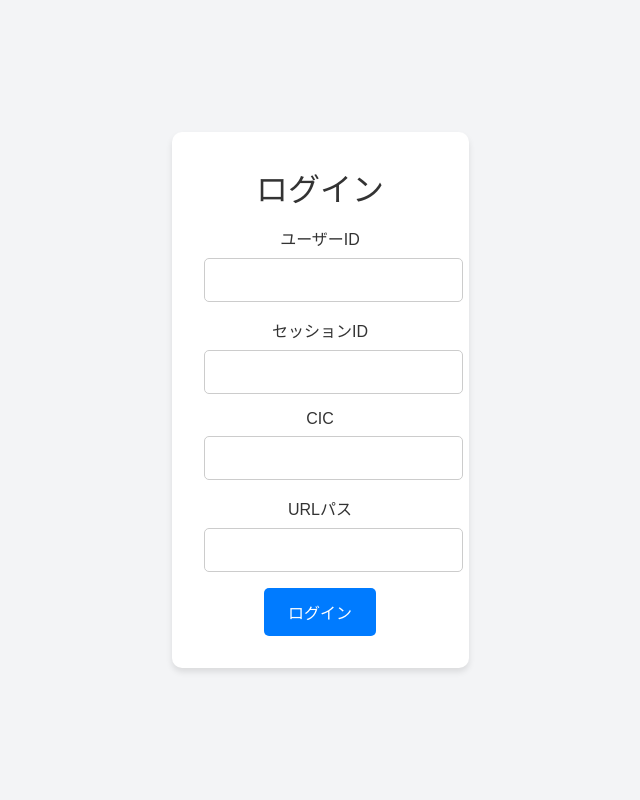
After one commit to koren-kobatake/my_django_mock, a Django app: page /new-tab-test/ in a window 1280 px wide. The commit adds this page. Shown: the whole page, without its empty margins (320-960 px from the left). Run offline with Django 5.2, Linux system fonts and the light colour scheme.

Commit message:
新規POST別タブ表示画面追加

```diff
--- a/mock/templates/mock/index.html
+++ b/mock/templates/mock/index.html
@@ -60,7 +60,8 @@
         <div class="title">決済ポータル向け Mock遷移画面</div>
         <div class="btn-group">
             <a href="http://127.0.0.1:8000/new-tab-get/" target="_blank" class="btn"><i class="fas fa-external-link-alt"></i> 別タブ表示（GET）</a>
-            <a href="http://127.0.0.1:8000/new-tab/" target="_blank" class="btn disabled" id="btn-new-tab-post"><i class="fas fa-external-link-alt"></i> 別タブ表示（POST）</a>
+            <a href="http://127.0.0.1:8000/new-tab-test/" target="_blank" class="btn"><i class="fas fa-external-link-alt"></i> 別タブ表示（POST）</a>
+            <a href="http://127.0.0.1:8000/new-tab-post/" target="_blank" class="btn disabled" id="btn-new-tab-post"><i class="fas fa-external-link-alt"></i> 別タブ表示（POST）</a>
             <a href="http://127.0.0.1:8000/iframe/" target="_blank" class="btn disabled" id="btn-iframe-post"><i class="fas fa-window-maximize"></i> IFrame表示（POST）</a>
         </div>
     </div>
--- a/mock/templates/mock/new_tab_post.html
+++ b/mock/templates/mock/new_tab_post.html
@@ -1,7 +1,7 @@
 <!DOCTYPE html>
 <html>
 <head>
-    <title>別タブ（POST）</title>
+    <title>別タブ（POST）dddddd</title>
     <script>
         async function handleSubmit(event) {
             event.preventDefault();
@@ -10,7 +10,7 @@
             var form = event.target;
             var userId = form.userId.value;
             var cic = form.cic.value;
-            var url = 'http://localhost:3000/api/ledgerInquiry/login';
+            var url = 'http://localhost:3000/api/ledgerInquiry/loginPostTest';
 
             try {
                 console.log('Sending API request...');
--- /dev/null
+++ b/mock/templates/mock/new_tab_test.html
@@ -0,0 +1,115 @@
+<!DOCTYPE html>
+<html lang="en">
+<head>
+    <meta charset="UTF-8">
+    <meta name="viewport" content="width=device-width, initial-scale=1.0">
+    <title>Login</title>
+    <style>
+        body {
+            font-family: Arial, sans-serif;
+            background: #f3f4f6;
+            display: flex;
+            justify-content: center;
+            align-items: center;
+            height: 100vh;
+            margin: 0;
+        }
+        .container {
+            text-align: center;
+            background: #ffffff;
+            padding: 2em;
+            border-radius: 10px;
+            box-shadow: 0 4px 6px rgba(0, 0, 0, 0.1);
+        }
+        .title {
+            font-size: 2em;
+            margin-bottom: 0.5em;
+            color: #333;
+        }
+        .form-group {
+            margin-bottom: 1em;
+        }
+        .form-group label {
+            display: block;
+            margin-bottom: 0.5em;
+            color: #333;
+        }
+        .form-group input {
+            width: 100%;
+            padding: 0.75em;
+            font-size: 1em;
+            border: 1px solid #ccc;
+            border-radius: 5px;
+        }
+        .btn {
+            display: inline-block;
+            padding: 0.75em 1.5em;
+            font-size: 1em;
+            color: #ffffff;
+            background: #007bff;
+            border: none;
+            border-radius: 5px;
+            text-decoration: none;
+        }
+        .btn:hover {
+            background: #0056b3;
+        }
+    </style>
+</head>
+<body>
+    <div class="container">
+        <div class="title">ログイン</div>
+        <form id="login-form">
+            <div class="form-group">
+                <label for="userId">ユーザーID</label>
+                <input type="text" id="userId" name="userId" required>
+            </div>
+            <div class="form-group">
+                <label for="sessionId">セッションID</label>
+                <input type="text" id="sessionId" name="sessionId" required>
+            </div>
+            <div class="form-group">
+                <label for="cic">CIC</label>
+                <input type="text" id="cic" name="cic" required>
+            </div>
+            <div class="form-group">
+                <label for="urlPath">URLパス</label>
+                <input type="text" id="urlPath" name="urlPath" required>
+            </div>
+            <button type="submit" class="btn">ログイン</button>
+        </form>
+    </div>
+    <script>
+        document.getElementById('login-form').addEventListener('submit', async function (e) {
+            e.preventDefault();
+
+            const userId = document.getElementById('userId').value;
+            const sessionId = document.getElementById('sessionId').value;
+            const cic = document.getElementById('cic').value;
+            const urlPath = document.getElementById('urlPath').value;
+
+            try {
+                const response = await fetch('http://localhost:3000/api/loginPostTest', {
+                    method: 'POST',
+                    headers: {
+                        'Content-Type': 'application/json'
+                    },
+                    body: JSON.stringify({ userId, sessionId, cic, urlPath })
+                });
+
+                if (response.ok) {
+                    const data = await response.json();
+                    // 手動でリダイレクト
+                    // window.location.href = data.redirectUrl;
+                    window.open(data.redirectUrl, '_blank');
+                } else {
+                    alert('認証に失敗しました');
+                }
+            } catch (error) {
+                console.error('Error:', error);
+                alert('リクエストに失敗しました');
+            }
+        });
+    </script>
+</body>
+</html>
--- a/mock/views.py
+++ b/mock/views.py
@@ -45,3 +45,7 @@ def new_tab_post_view(request):
 def new_tab_get_view(request):
     form = LoginForm()
     return render(request, 'mock/new_tab_get.html', {'form': form})
+
+def new_tab_test_view(request):
+    form = LoginForm()
+    return render(request, 'mock/new_tab_test.html', {'form': form})
--- a/my_django_mock/urls.py
+++ b/my_django_mock/urls.py
@@ -10,4 +10,5 @@ urlpatterns = [
     path('iframe/', views.iframe, name='iframe'),
     path('new-tab-post/', views.new_tab_post_view, name='new_tab_post'),
     path('new-tab-get/', views.new_tab_get_view, name='new_tab_get'),
+    path('new-tab-test/', views.new_tab_test_view, name='new_tab_test'),
 ]
```
